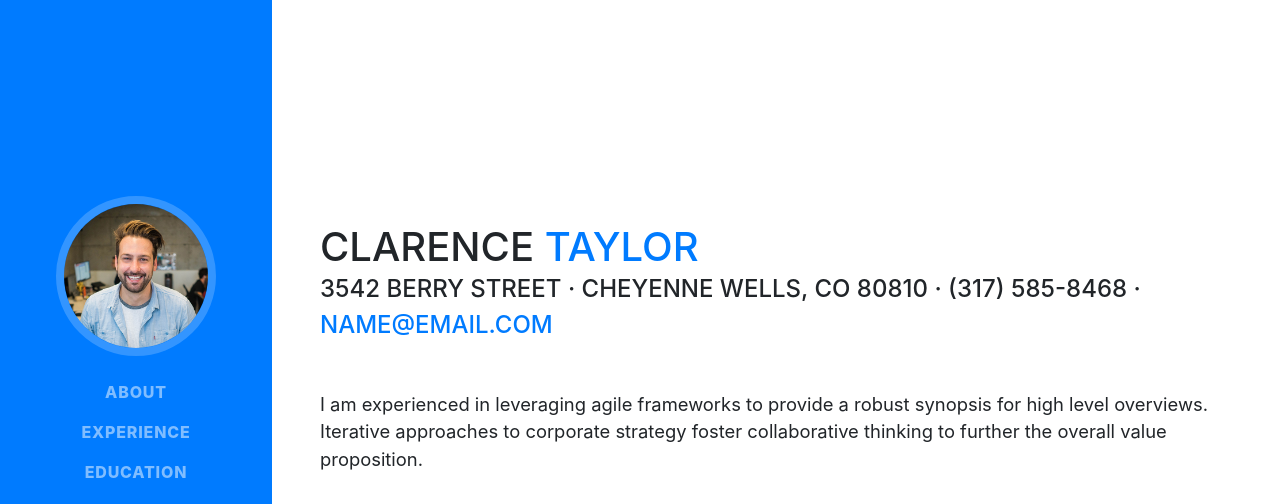
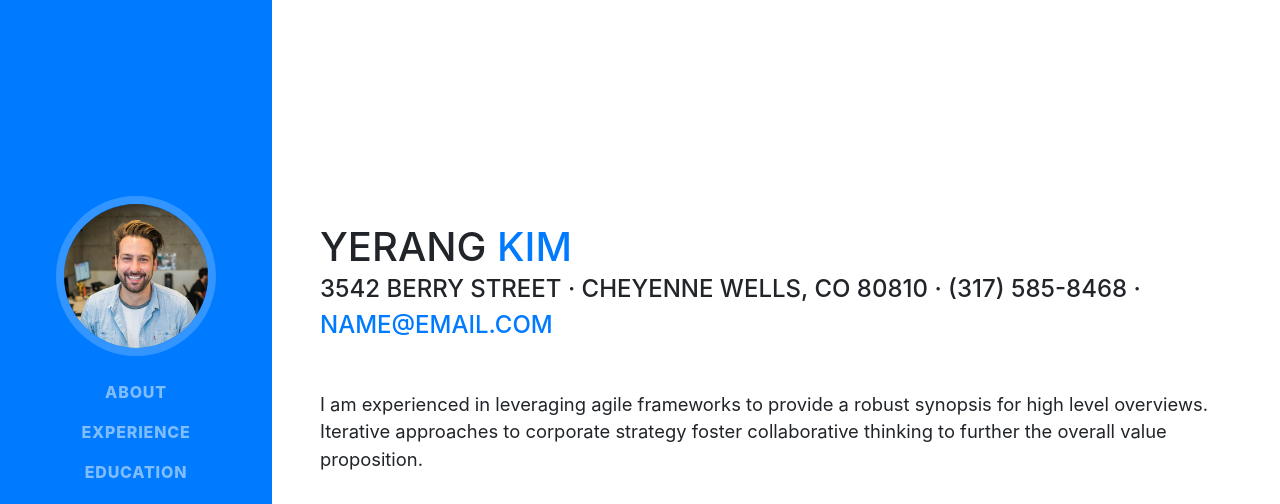
Before and after one commit to withyeah/used_to_be_resume, a website with bundled scripts: page index.html in a window 1280 px wide. Shown: the top 504 px of the page. Built offline with nearby package versions, Linux system fonts and the light colour scheme; a web font is replaced by a local one.

Commit message:
second commit

```diff
--- a/index.html
+++ b/index.html
@@ -63,8 +63,8 @@
 
       <section class="resume-section p-3 p-lg-5 d-flex d-column" id="about">
         <div class="my-auto">
-          <h1 class="mb-0">Clarence
-            <span class="text-primary">Taylor</span>
+          <h1 class="mb-0">Yerang
+            <span class="text-primary">Kim</span>
           </h1>
           <div class="subheading mb-5">3542 Berry Street · Cheyenne Wells, CO 80810 · (317) 585-8468 ·
             <a href="mailto:name@email.com">name@email.com</a>
```
